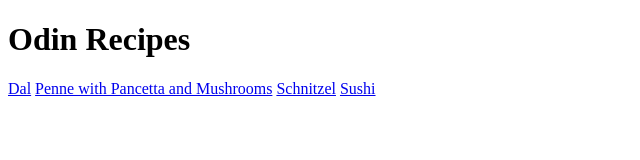
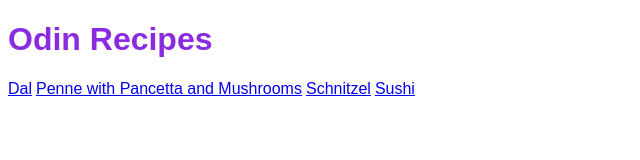
Before and after one commit to andmx81/odin-recipes, a plain HTML site: page index.html in a window 1280 px wide. Shown: the whole page, without its empty margins (0-640 px from the left). Drawn offline with Linux system fonts and the light colour scheme.

Commit message:
Styles.css hinzugefügt
Stylesheet erstellt und eingebunden

```diff
--- a/index.html
+++ b/index.html
@@ -3,7 +3,8 @@
 <head>
     <meta charset="UTF-8">
     <meta name="viewport" content="width=device-width, initial-scale=1.0">
-    <title>Document</title>
+    <title>Oding Recipes</title>
+    <link rel="stylesheet" href="styles.css">
 </head>
 <body>
     <h1>Odin Recipes</h1>
--- /dev/null
+++ b/styles.css
@@ -0,0 +1,10 @@
+h1 {
+    color: blueviolet;
+    font: bold;
+    font-family: Arial, Helvetica, sans-serif;
+}
+
+a {
+    font: bold;
+    font-family: Arial, Helvetica, sans-serif;
+}
```
